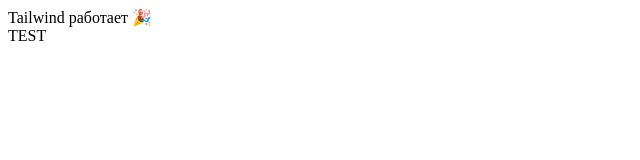
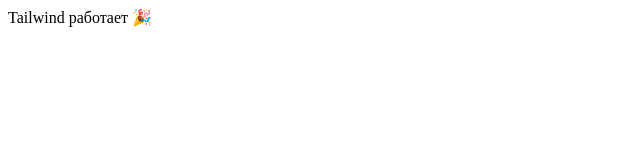
Before and after one commit to Renzo-Dev/CRM, a Vue app in the folder frontend/crm-app/: page / in a window 1280 px wide. Shown: the top 160 px of the page, without its empty margins (0-640 px from the left). Built offline with nearby package versions, Linux system fonts and the light colour scheme.

Commit message:
checking CI

```diff
--- a/frontend/crm-app/src/App.vue
+++ b/frontend/crm-app/src/App.vue
@@ -5,7 +5,6 @@
       <router-view />
     </main>
     <Footer />
-    <div>TEST</div>
   </div>
 </template>
 
```
